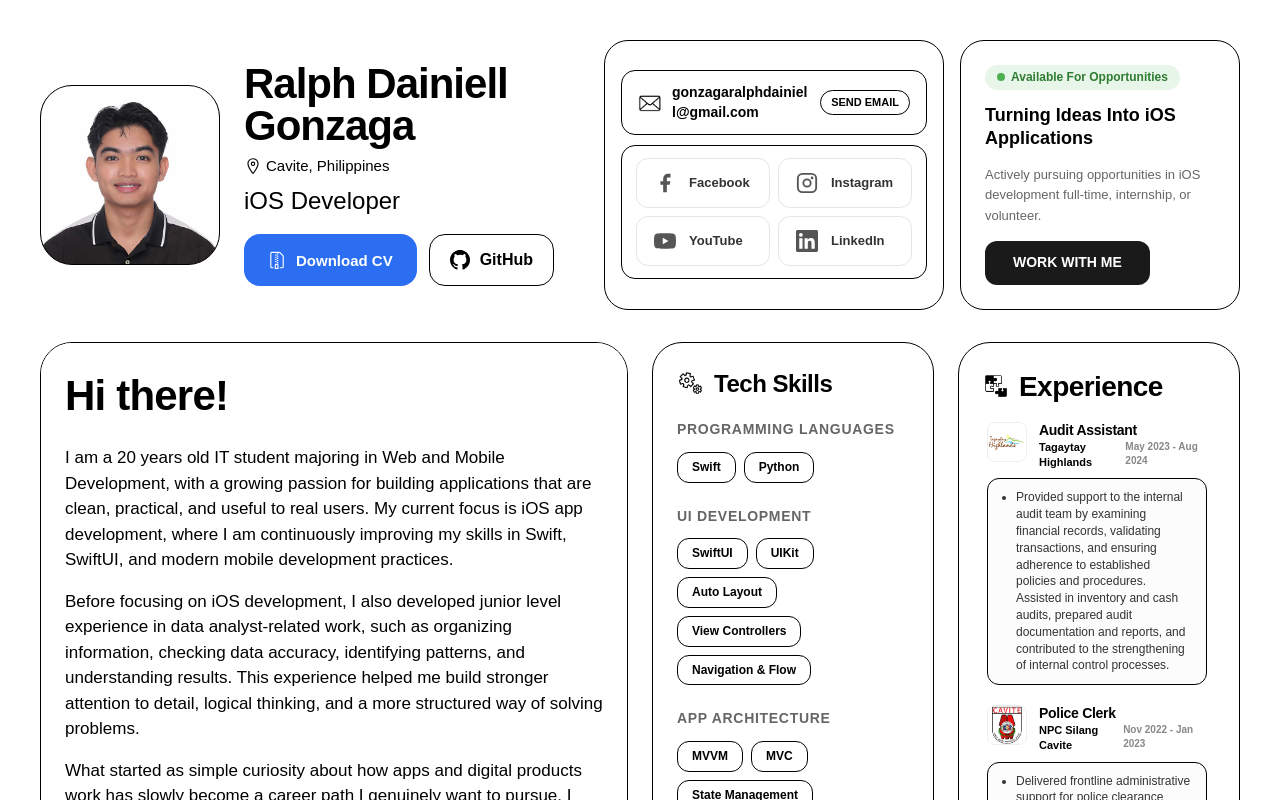
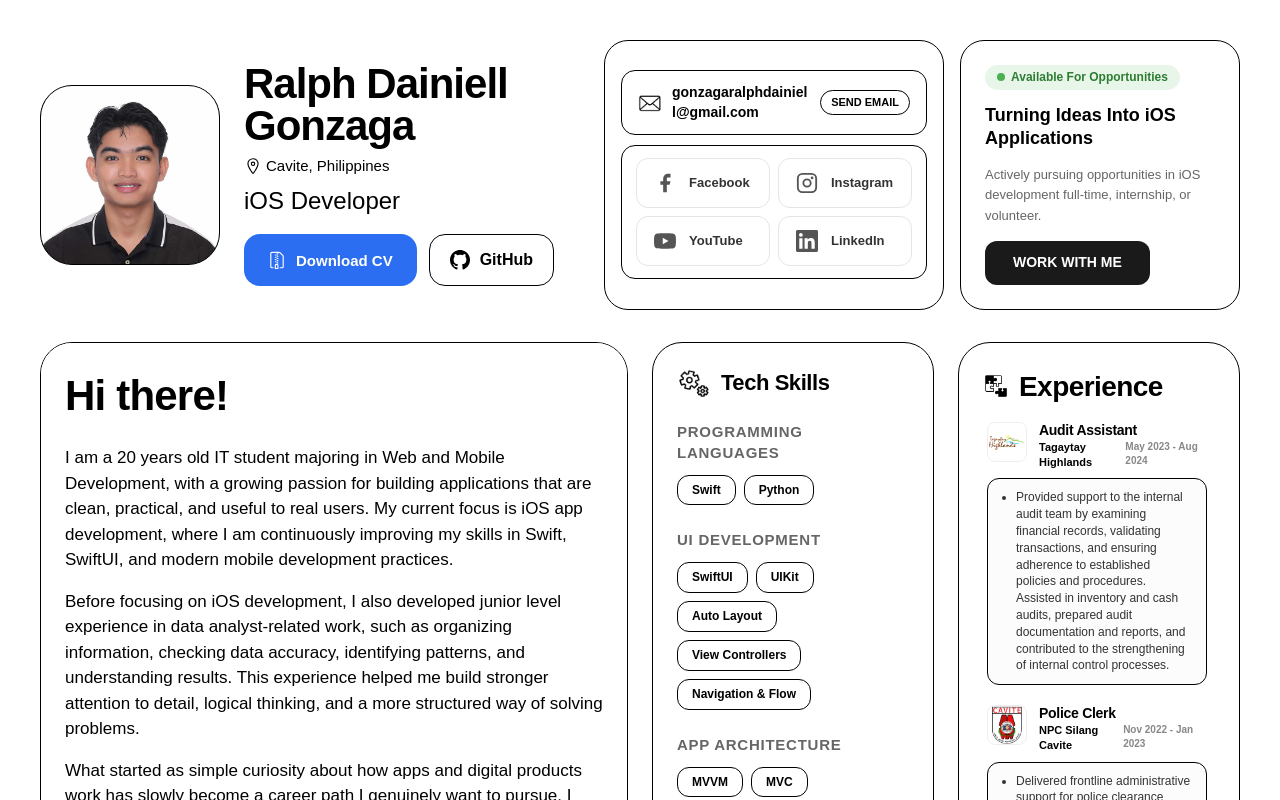
Before and after one commit to Valiantic/Ralph-Dainiell, a Next.js app: page / in a window 1280 px wide. Shown: the top 800 px of the page. Built offline with nearby package versions, Linux system fonts and the light colour scheme; a web font is replaced by a local one.

Commit message:
skillsadjustfont

```diff
--- a/app/components/SkillsSection.tsx
+++ b/app/components/SkillsSection.tsx
@@ -54,17 +54,17 @@ export const SkillsSection = ({ skills }: SkillsSectionProps) => {
                 }}
             >
                 <div style={{ display: 'flex', alignItems: 'center', gap: '10px', marginBottom: '20px' }}>
-                    <div style={{ width: '27px', height: '27px', position: 'relative' }}>
+                    <div style={{ width: '34px', height: '34px', position: 'relative' }}>
                         <Image src="/Images/Icons/skills icon.png" alt="Skills" fill style={{ objectFit: 'contain' }} />
                     </div>
-                    <h2 style={{ fontSize: 'clamp(20px, 5vw, 24px)', fontWeight: 800 }}>Tech Skills</h2>
+                    <h2 style={{ fontSize: 'clamp(18px, 5vw, 22px)', fontWeight: 800 }}>Tech Skills</h2>
                 </div>
 
                 <div style={{ display: 'flex', flexDirection: 'column', gap: '24px' }}>
                     {categories.map((category) => (
                         <div key={category}>
                             <h3 style={{
-                                fontSize: '14px',
+                                fontSize: '15px',
                                 fontWeight: 700,
                                 color: '#666',
                                 marginBottom: '12px',
@@ -94,7 +94,6 @@ export const SkillsSection = ({ skills }: SkillsSectionProps) => {
                 </div>
             </div>
 
-            {/* Custom iOS-style scrollbar thumb */}
             <div className="scroll-thumb" style={{
                 position: 'absolute',
                 right: '4px',
```
